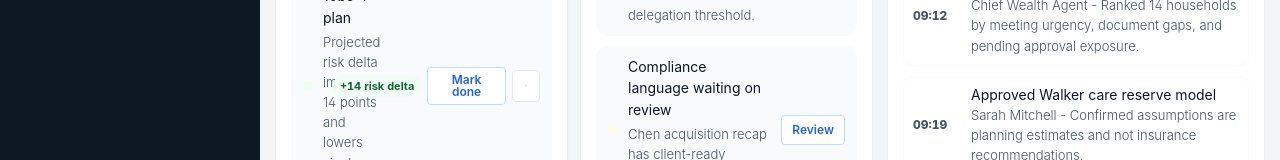
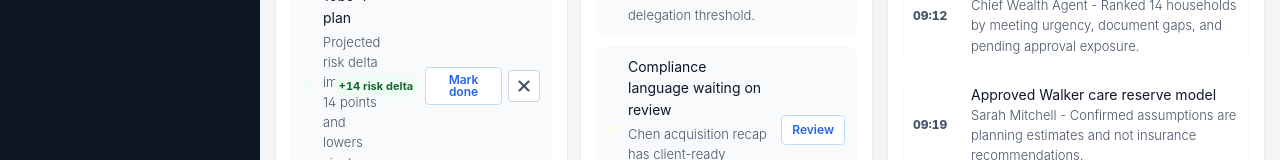
Before and after one commit to venkatvijay-25/AetherAdvisorOS, a React (Vite) app: page / in a window 1280 px wide. Shown: the part 577-737 px from the top of the page. Built offline with nearby package versions, Linux system fonts and the light colour scheme.

Commit message:
Make predictive dismiss action visible

```diff
--- a/src/App.tsx
+++ b/src/App.tsx
@@ -1158,12 +1158,13 @@ function Dashboard({
                     Mark done
                   </button>
                   <button
-                    className="icon-button subtle"
+                    aria-label={`Dismiss ${signal.title}`}
+                    className="icon-button subtle dismiss-action"
                     onClick={() => setDismissedPredictive((items) => [...items, signal.title])}
                     title="Dismiss prediction"
                     type="button"
                   >
-                    <X size={15} />
+                    <X aria-hidden="true" size={18} strokeWidth={2.8} />
                   </button>
                 </div>
               </div>
--- a/src/styles.css
+++ b/src/styles.css
@@ -3520,6 +3520,27 @@ button.team-panel:focus-visible,
   height: 28px;
   color: var(--text-muted);
   background: #ffffff;
+}
+
+.dismiss-action {
+  width: 32px;
+  min-width: 32px;
+  height: 32px;
+  color: var(--muted-strong);
+  border-color: #cbd5e1;
+}
+
+.dismiss-action svg {
+  width: 18px;
+  height: 18px;
+  flex: none;
+  stroke: currentColor;
+}
+
+.dismiss-action:hover {
+  color: var(--red);
+  background: var(--red-soft);
+  border-color: #fecaca;
 }
 
 .future-signal-row small,
@@ -4184,6 +4205,23 @@ button.team-panel:focus-visible,
   text-transform: none;
 }
 
+.theme-mui .dismiss-action {
+  width: 32px;
+  min-width: 32px;
+  height: 32px;
+  min-height: 32px;
+  color: var(--muted-strong);
+  background: #ffffff;
+  border-color: #d0d5dd;
+  border-radius: 10px;
+}
+
+.theme-mui .dismiss-action:hover {
+  color: var(--critical-text);
+  background: var(--critical-bg);
+  border-color: var(--critical-border);
+}
+
 .theme-mui .primary-action {
   color: #ffffff;
   background: var(--blue);
```
